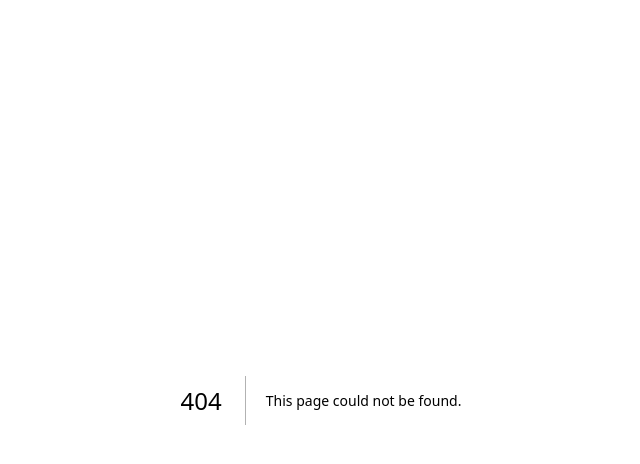
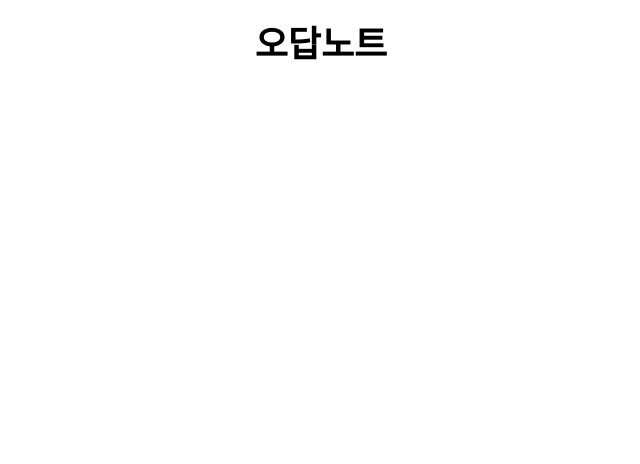
Before and after one commit to kangyongseok/quiz-app, a Next.js app: page /inCorrectNote in a window 1280 px wide. Before the commit this address had no page. Shown: the top 464 px of the page, without its empty margins (319-959 px from the left). Built offline with nearby package versions, Linux system fonts and the light colour scheme.

Commit message:
add: 오답노트 페이지 추가

```diff
--- /dev/null
+++ b/src/pages/inCorrectNote/index.tsx
@@ -0,0 +1,25 @@
+import { useAtomValue } from 'jotai';
+
+import QuizForm from '@/components/quizForm';
+
+import { quizResultAtom } from '@/jotai/quiz';
+
+function InCorrectNote() {
+  const quizResult = useAtomValue(quizResultAtom);
+  return (
+    <div>
+      <p className="text-center text-4xl font-bold fixed w-screen p-6">
+        오답노트
+      </p>
+      {quizResult.incorrectQuiz.map((quiz) => (
+        <QuizForm
+          key={`quiz-form-${quiz.answer}`}
+          {...quiz}
+          viewType="note"
+        />
+      ))}
+    </div>
+  );
+}
+
+export default InCorrectNote;
```
